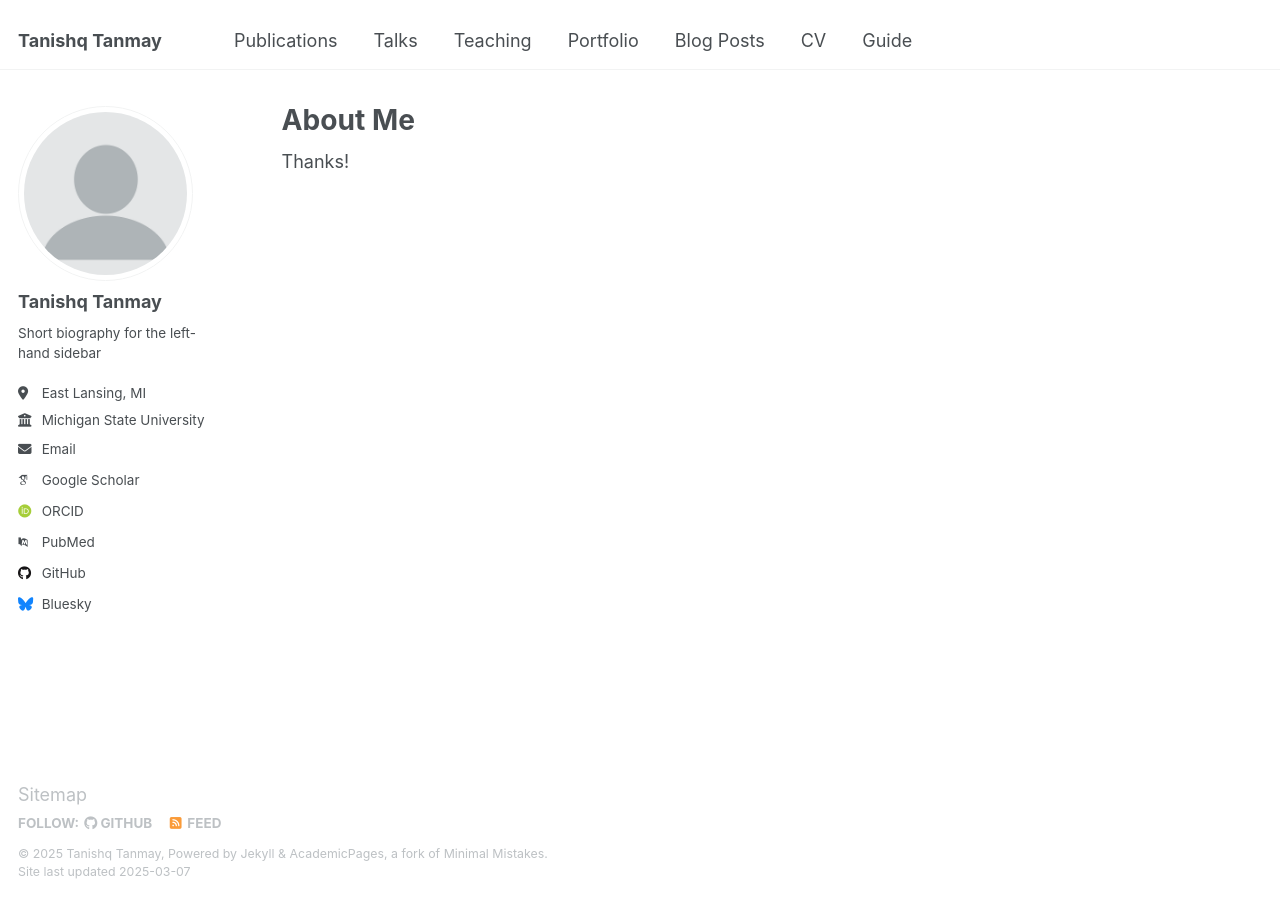
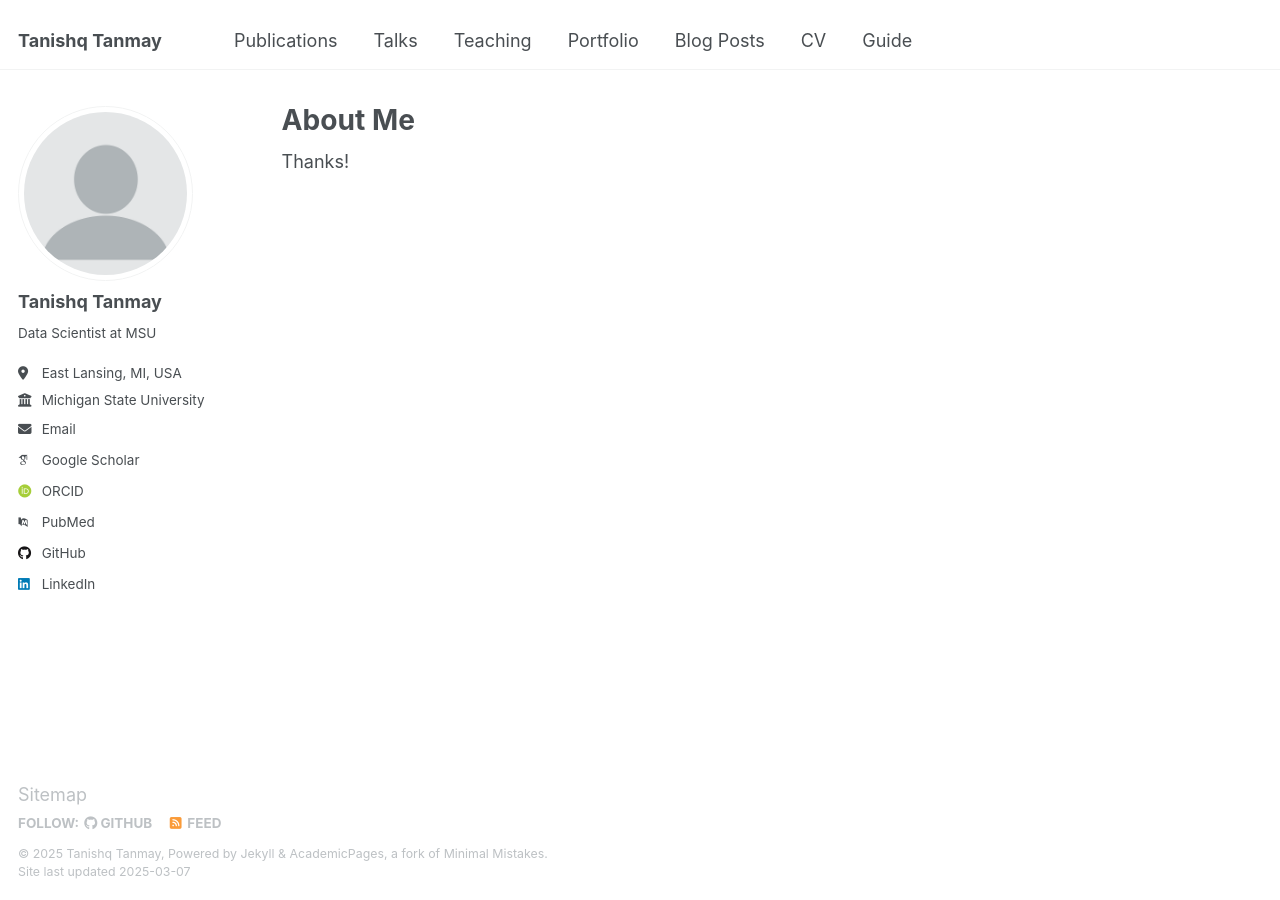
Before and after one commit to tanishq51099/tanishq51099.github.io, a Jekyll site: the page built from _pages/about.md, in a window 1280 px wide. Built offline with Jekyll 4.4.1, drawn with Linux system fonts in a browser that asks for light colours; some web fonts are replaced.

Commit message:
Update _config.yml

```diff
--- a/_config.yml
+++ b/_config.yml
@@ -25,8 +25,8 @@ author:
   avatar           : "profile.png"
   name             : "Tanishq Tanmay"
   pronouns         : # example: "he/him"
-  bio              : "Short biography for the left-hand sidebar"
-  location         : "East Lansing, MI"
+  bio              : "Data Scientist at MSU"
+  location         : "East Lansing, MI, USA"
   employer         : "Michigan State University"
   uri              : # URL
   email            : "tanishq51099@gmail.com"
@@ -45,12 +45,12 @@ author:
   bitbucket        : # Username - Update with your username on the site
   codepen          : # Username
   dribbble         : # Username
-  github           : "academicpages"
+  github           : "tanishq51099"
   kaggle           : # Username
   stackoverflow    : # User number or user number and name (i.e., use "1" or "1/jeff-atwood")
 
   # Social media
-  bluesky          : "bsky.app" # Replace this with you Bluesky username
+  bluesky          : # Replace this with you Bluesky username
   facebook         : # Username
   flickr           : # Username
   foursquare       : # Username
@@ -59,7 +59,7 @@ author:
   keybase          : # Username
   instagram        : # Username
   lastfm           : # Username
-  linkedin         : # Username
+  linkedin         : "https://www.linkedin.com/in/tanishq-tanmay"
   mastodon         : # URL
   medium           : # URL
   pinterest        : # Username
```
